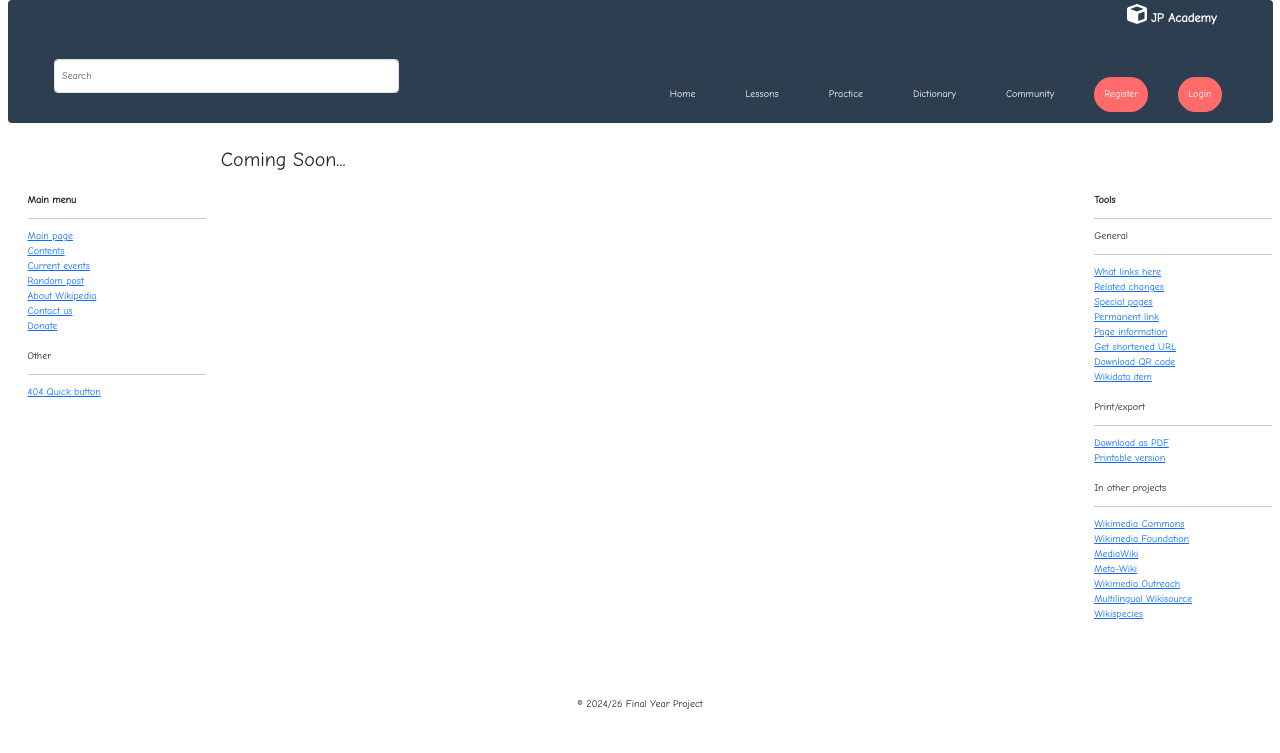
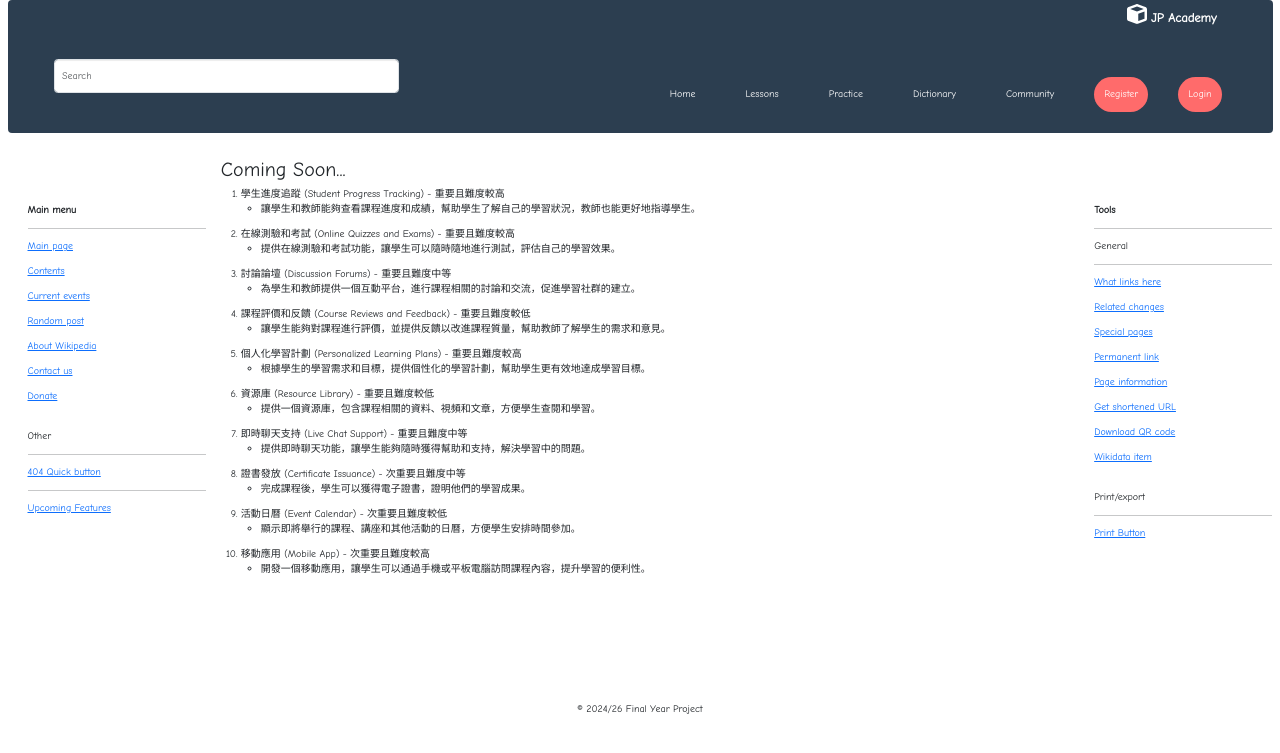
Before and after one commit to yuemanwai/japanese-academy, a Flask app: page /comingsoon in a window 1280 px wide. Shown: the top 753 px of the page. Run offline with Flask 3, Linux system fonts and the light colour scheme; some libraries are stand-ins or nearby versions.

Commit message:
更新錯誤提示訊息，新增即將推出功能列表，並調整模板樣式

```diff
--- a/app/routes.py
+++ b/app/routes.py
@@ -218,7 +218,7 @@ def get_random_post():
         if random_post:
             title = random_post.title
             return redirect(url_for('random', title=title))
-    flash('Article not found')
+    flash('Post not found')
     return redirect(url_for('index'))
 
 
--- a/app/templates/base.html.j2
+++ b/app/templates/base.html.j2
@@ -185,7 +185,7 @@
 
         {% else %}
         <div style="display: flex; margin-top: 8px; align-items: center;">
-                  <li class="nav-item active">
+          <li class="nav-item active">
             <a class="nav-link" href="{{ url_for('index') }}">Home <span class="sr-only">(current)</span></a>
           </li>
           <li class="nav-item">
@@ -259,6 +259,8 @@
           <li>{{_('Other')}}</li>
           <hr>
           <li><a href="/404">{{ _('404 Quick button') }}</a></li>
+          <hr>
+          <li><a href="{{ url_for('shared') }}">{{ _('Upcoming Features') }}</a></li>
         </ul>
       </div>
     </div>
@@ -296,18 +298,8 @@
           <br>
           <li>{{_('Print/export')}}</li>
           <hr>
-          <li><a href="#" onclick="generatePDF(); return false;">{{ _('Download as PDF') }}</a></li>
-          <li><a href="#" onclick="window.print(); return false;">{{ _('Printable version') }}</a></li>
-          <br>
-          <li>{{_('In other projects')}}</li>
-          <hr>
-          <li><a href="{{ url_for('shared') }}">{{ _('Wikimedia Commons') }}</a></li>
-          <li><a href="{{ url_for('shared') }}">{{ _('Wikimedia Foundation') }}</a></li>
-          <li><a href="{{ url_for('shared') }}">{{ _('MediaWiki') }}</a></li>
-          <li><a href="{{ url_for('shared') }}">{{ _('Meta-Wiki') }}</a></li>
-          <li><a href="{{ url_for('shared') }}">{{ _('Wikimedia Outreach') }}</a></li>
-          <li><a href="{{ url_for('shared') }}">{{ _('Multilingual Wikisource') }}</a></li>
-          <li><a href="{{ url_for('shared') }}">{{ _('Wikispecies') }}</a></li>
+          <li><a href="#" onclick="window.print(); return false;">{{ _('Print Button') }}</a></li>
+
         </ul>
         </ul>
       </div>
@@ -333,16 +325,5 @@
 <script src="https://cdnjs.cloudflare.com/ajax/libs/popper.js/1.12.9/umd/popper.min.js"
   integrity="sha384-ApNbgh9B+Y1QKtv3Rn7W3mgPxhU9K/ScQsAP7hUibX39j7fakFPskvXusvfa0b4Q" crossorigin="anonymous"></script>
 <script defer src="https://use.fontawesome.com/releases/v6.5.0/js/all.js"></script>
-{# for download as pdf #}
-{# 內容係code =.=" 再諗諗先 #}
-{#
-<script src="https://cdnjs.cloudflare.com/ajax/libs/jspdf/1.5.3/jspdf.debug.js"></script>
-<script>
-  function generatePDF() {
-    const doc = new jsPDF();
-    doc.text(10, 10, document.documentElement.innerHTML);
-    doc.save('document.pdf');
-  }
-</script> #}
 
 {% endblock %}
--- a/app/templates/shared.html.j2
+++ b/app/templates/shared.html.j2
@@ -1,4 +1,67 @@
 {% extends "base.html.j2" %}
+{% block head %}
+{{super()}}
+<style>
+    ol {
+        margin-bottom: 10px;
+    }
+    li {
+        margin-bottom: 10px;
+    }
+</style>
+{% endblock %}
 {% block app_content %}
     <h2>Coming Soon...</h2>
+    <ol>
+        <li>學生進度追蹤 (Student Progress Tracking) - 重要且難度較高
+            <ul>
+                <li>讓學生和教師能夠查看課程進度和成績，幫助學生了解自己的學習狀況，教師也能更好地指導學生。</li>
+            </ul>
+        </li>
+        <li>在線測驗和考試 (Online Quizzes and Exams) - 重要且難度較高
+            <ul>
+                <li>提供在線測驗和考試功能，讓學生可以隨時隨地進行測試，評估自己的學習效果。</li>
+            </ul>
+        </li>
+        <li>討論論壇 (Discussion Forums) - 重要且難度中等
+            <ul>
+                <li>為學生和教師提供一個互動平台，進行課程相關的討論和交流，促進學習社群的建立。</li>
+            </ul>
+        </li>
+        <li>課程評價和反饋 (Course Reviews and Feedback) - 重要且難度較低
+            <ul>
+                <li>讓學生能夠對課程進行評價，並提供反饋以改進課程質量，幫助教師了解學生的需求和意見。</li>
+            </ul>
+        </li>
+        <li>個人化學習計劃 (Personalized Learning Plans) - 重要且難度較高
+            <ul>
+                <li>根據學生的學習需求和目標，提供個性化的學習計劃，幫助學生更有效地達成學習目標。</li>
+            </ul>
+        </li>
+        <li>資源庫 (Resource Library) - 重要且難度較低
+            <ul>
+                <li>提供一個資源庫，包含課程相關的資料、視頻和文章，方便學生查閱和學習。</li>
+            </ul>
+        </li>
+        <li>即時聊天支持 (Live Chat Support) - 重要且難度中等
+            <ul>
+                <li>提供即時聊天功能，讓學生能夠隨時獲得幫助和支持，解決學習中的問題。</li>
+            </ul>
+        </li>
+        <li>證書發放 (Certificate Issuance) - 次重要且難度中等
+            <ul>
+                <li>完成課程後，學生可以獲得電子證書，證明他們的學習成果。</li>
+            </ul>
+        </li>
+        <li>活動日曆 (Event Calendar) - 次重要且難度較低
+            <ul>
+                <li>顯示即將舉行的課程、講座和其他活動的日曆，方便學生安排時間參加。</li>
+            </ul>
+        </li>
+        <li>移動應用 (Mobile App) - 次重要且難度較高
+            <ul>
+                <li>開發一個移動應用，讓學生可以通過手機或平板電腦訪問課程內容，提升學習的便利性。</li>
+            </ul>
+        </li>
+    </ol>
 {% endblock app_content %}
```
Also changed, not shown: app/static/image/sakura.png (added).
